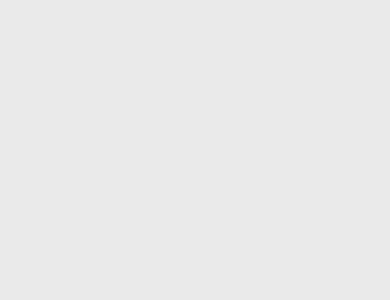
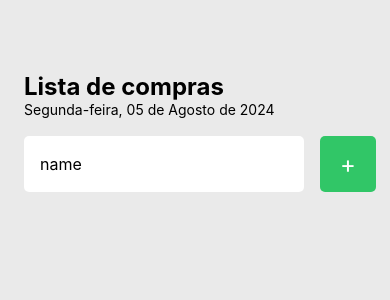
Before and after one commit to cesulfaculdade/fundamentos-moises2023014223, a React Native app: screen / in a window 390 px wide. Shown: the top 300 px of the page. Built offline with nearby package versions, Linux system fonts and the light colour scheme.

Commit message:
add styles and input text

```diff
--- a/App.tsx
+++ b/App.tsx
@@ -1,5 +1,4 @@
-import { StatusBar } from 'expo-status-bar';
-import { StyleSheet, Text, View } from 'react-native';
+
 import {Home} from './src/screens/Home';
 
 export default function App() {
--- a/src/screens/Home.tsx
+++ b/src/screens/Home.tsx
@@ -1,20 +1,73 @@
-import { View,Text,Button, TextInput, StyleSheet } from "react-native";
+import { View, Text, Button, TextInput, StyleSheet, TouchableOpacity } from "react-native";
 
-export function Home(){
+export function Home() {
     return (
         <View style={styles.container}>
-        <TextInput/>
+            <Text style={styles.title}>Lista de compras</Text>
+            <Text tyle={styles.todayState} >Segunda-feira, 05 de Agosto de 2024</Text>
+            <View style={styles.form} >
+                <TextInput value={"name"} style={styles.input}
+                    placeholder="Nome do produto"
+                    placeholderTextColor='#BDBABA'
+                    keyboardType="default"
+                />
+                <TouchableOpacity style={styles.button}
+                    onPress={handleProductAdd}>
+                    <Text style={styles.textButton}>
+                        +
+                    </Text>
+                </TouchableOpacity>
+
+            </View>
         </View>
     )
 };
 
+function handleProductAdd(){
+    let text ;
+}
 
 const styles = StyleSheet.create({
     container: {
         flex: 1,
         backgroundColor: "#EAEAEA",
+        padding: 24,
+    },
+    input: {
+        flex: 1,
+        height: 56,
+        backgroundColor: "#fff",
+        padding: 16,
+        fontSize: 16,
+        borderRadius: 5,
+        marginRight: 16,
+    },
+    button: {
+        width: 56,
+        height: 56,
+        borderRadius: 5,
+        backgroundColor: "#31C667",
         alignItems: 'center',
-      justifyContent: 'center',
-      padding: 24
+        justifyContent: "center",
+    },
+    textButton: {
+        color: "#fff",
+        fontSize: 24
+    },
+    form: {
+        flexDirection: "row",
+        width: "100%",
+        marginTop: 18
+    },
+    title:{
+        fontSize:24,
+        fontWeight: "bold",
+        marginTop: 48
+    },
+    todayState:{
+        color: "#000",
+        fontSize: 16,
+
     }
+
 });
```
Lines whose indentation alone changed are shown as unchanged.
